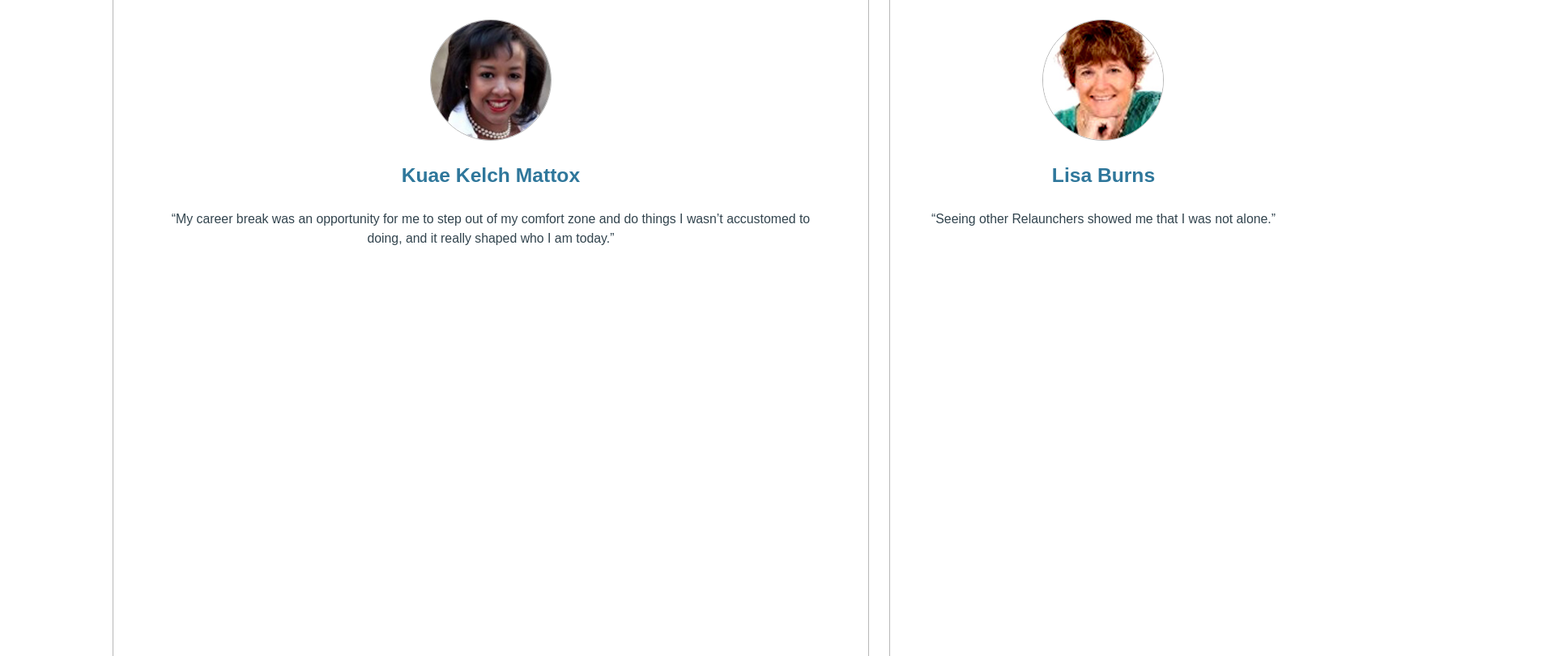
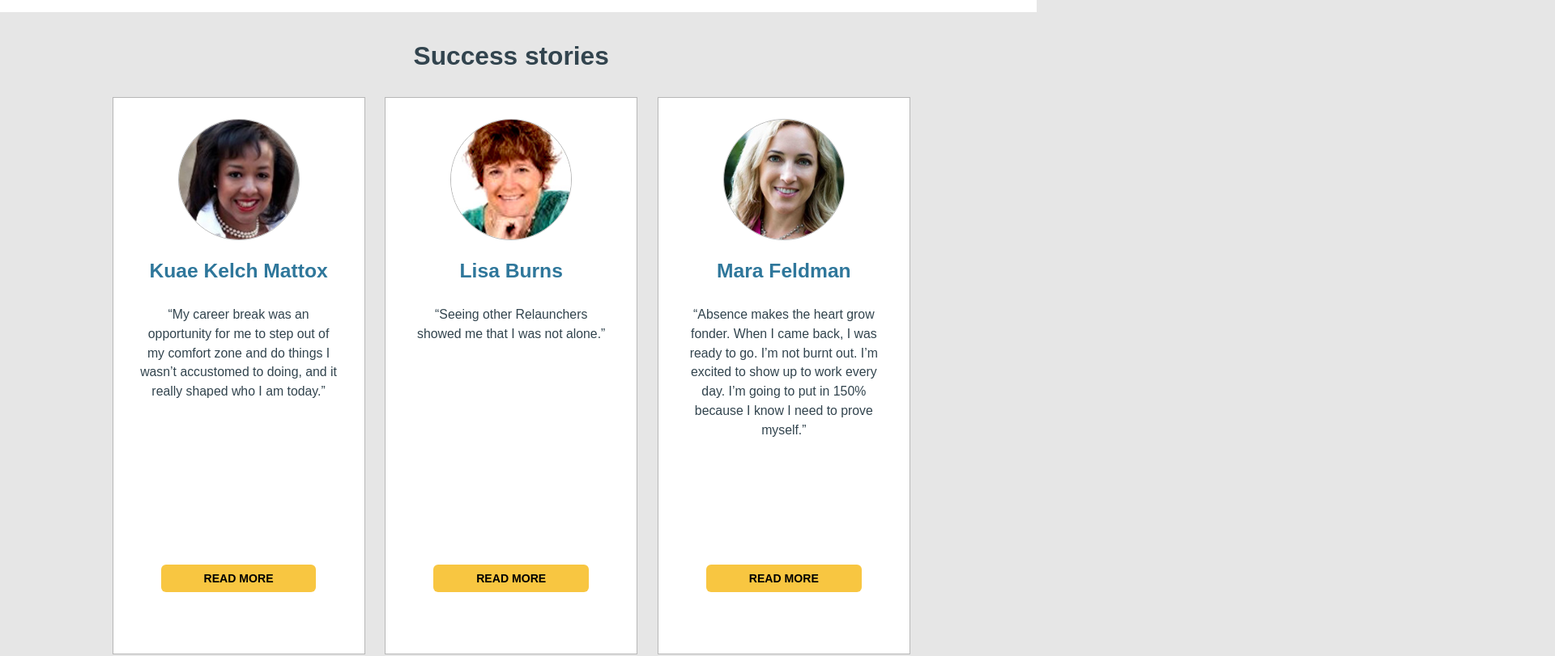
Before and after one commit to dq212/aar-irelaunch, a plain HTML site: page index.html in a window 1280 px wide. Shown: the part 2849-3660 px from the top of the page at 81% size, 1920 px wide, since content can reach past the window. Drawn offline with Linux system fonts and the light colour scheme; a web font is replaced by a local one.

Commit message:
from home

```diff
--- a/index.html
+++ b/index.html
@@ -106,50 +106,56 @@ succeed</h2>
     <section id="section-b" class="grid">
            <div class="content-wrap">
                  <h2 class="content-title">Success stories</h2>
-                 <!-- <div class="scroll-container"> -->
              <ul class="scroll-container">
                 <li>
-                    <div class="card card-row-grid">
+                    <div class="card ">
+                        <div class="card-row-grid">
                         <img class="img-circle" src="./imgs/img-1.jpg" alt="" />
                         <div class="card-content">
-                           <h3 class="card-title">Kuae Kelch Mattox</h3>
+                                <h3 class="card-title">Kuae Kelch Mattox</h3>
                                <p>“My career break was an opportunity for me to step out of my comfort zone and do things I wasn’t accustomed to doing, and it really shaped who I am today.”</p>
                         </div>
                        <div class="card-btn">
                            <a href="#" class="btn">READ MORE</a>
                        </div>
-                   </div>
+                       </div>
+                    </div>
                </li>
 
                <li>
-                  <div class="card card-row-grid">
+                  <div class="card">
+                      <div class="card-row-grid">
                       <img class="img-circle" src="./imgs/img-2.jpg" alt="" />
+
                       <div class="card-content">
-                         <h3 class="card-title">Lisa Burns</h3>
+                            <h3 class="card-title">Lisa Burns</h3>
                              <p>“Seeing other Relaunchers showed me that I was not alone.”</p>
                       </div>
                      <div class="card-btn">
                          <a href="#" class="btn">READ MORE</a>
                      </div>
+                    </div>
                  </div>
              </li>
 
              <li>
-                <div class="card card-row-grid">
+                <div class="card">
+                    <div class="card-row-grid">
                     <img class="img-circle" src="./imgs/img-3.jpg" alt="" />
                     <div class="card-content">
-                       <h3 class="card-title">Mara Feldman</h3>
+                            <h3 class="card-title">Mara Feldman</h3>
                            <p>“Absence makes the heart grow fonder. When I came back, I was ready to go. I’m not burnt out. I’m excited to show up to work every day. I’m going to put in 150% because I know I need to prove myself.”</p>
                     </div>
                    <div class="card-btn">
                        <a href="#" class="btn">READ MORE</a>
                    </div>
+                </div>
                </div>
            </li>
 
               </ul>
             </div>
-      <!-- </div>  -->
+      </div>
     </section>
     <!-- Section E -->
     <section id="section-e">
@@ -164,7 +170,9 @@ succeed</h2>
                                     This site offers additional resources, tools, videos and guidance to help you prepare for landing a new job.
                                 </p>
                             </div>
-                            <a href="#" class="btn">LEARN MORE</a>
+                            <div class="card-btn">
+                             <a href="#" class="btn">LEARN MORE</a>
+                            </div>
                         </div>
 
 
@@ -176,7 +184,9 @@ succeed</h2>
                                  <p>Are you an employer looking for top talent? Email <a href='#'>employerpledge@aarp.org</a> for more information.
                                 </p>
                             </div>
+                            <div class="card-btn">
                                <a href="#" class="btn">LEARN MORE</a>
+                            </div>
                         </div>
                  </div>
 
--- a/input.scss
+++ b/input.scss
@@ -19,15 +19,11 @@ body {
   line-height: 1.5;
   text-align: center;
   max-width: 1300px;
-  // font-size: 1.1rem;
-
   overflow-x: hidden;
 }
 
 img {
   display: block;
-  // width: 100%;
-  // max-width: 1300px;
   height: auto;
 }
 
@@ -71,6 +67,7 @@ header p {
   width: 100%;
   height: 100%;
 }
+
 .btn {
   position: relative;
   display: inline-block;
@@ -92,7 +89,11 @@ header p {
   color: #333;
 }
 
-/*Header*/
+// .card-btn {
+//   align-self: end;
+//   margin: 2em;
+// }
+
 
 // HEADER
 
@@ -150,7 +151,7 @@ header p {
   padding: 0em 1em 1em 0;
   margin: 0;
   color: #32444e;
-  background: #ffffff;
+  // background: #ffffff;
 }
 
 #section-b ul {
@@ -161,9 +162,9 @@ header p {
 
 #section-b li {
   margin-bottom: 1em;
-  background: #fff;
   color: #333;
 }
+
 
 #section-b li .card .card-title {
   color: #2f779b;
@@ -426,17 +427,22 @@ a.social-icon img {
     padding: 1em 0;
   }
 
-  #section-b ul {
-    grid-column: 2/8;
-  }
+//   #section-b .card {
+//     border: 1px #b7b7b7 solid;
+//     background:#ffffff;
+//  }
 
-  #section-b ul {
-    display: flex;
-    justify-content: space-around;
-  }
-  #section-b li {
-    width: 31%;
-  }
+#section-b ul {
+  display:flex;
+  // justify-content: space-around;
+}
+
+#section-b li {
+  width:31%;
+  background:#ffffff;
+  border: 1px #b7b7b7 solid;
+
+}
 
   #section-b h2 {
     color: #32444e;
@@ -453,32 +459,24 @@ a.social-icon img {
     font-size: 1em;
   }
 
-  li {
-    border: 1px #b7b7b7 solid;
-    display: flex;
-  }
 
-  .card-btn {
-    align-self: end;
-    margin: 2em;
-  }
 
   .card .card-title {
     margin: 0.5em;
-    align-self: start;
+    // align-self: start;
   }
 
   .card img {
     width: 150px;
     height: auto;
-    align-self: start;
+    // align-self: start;
     margin: 1.5em auto 0.5em auto;
   }
 
   .img-circle {
     border-radius: 50%;
     border: 1px #b7b7b7 solid;
-    align-self: start;
+    // align-self: start;
   }
 
   #section-b .card-content {
@@ -492,30 +490,24 @@ a.social-icon img {
 
   #section-b .scroll-container {
     display: flex;
-    align-items: center;
-
     --n: 1;
     width: 100%;
     width: calc(var(--n) * 95%);
-
-    overflow-y: hidden;
-    height: 120vw;
-    max-height: 210vh;
-
+    overflow-y: visible;
+    height:100vw;
+    // max-height: 210vh;
     // transform: translate(calc(var(--i, 0) / var(--n) * -100%));
     transform: translate(calc(var(--i, 0) / var(--n) * -100% + var(--tx, 0px)));
-
     transition: transform 0.5s ease-out;
   }
 
   #section-b .scroll-container li {
-    background: #ffffff !important;
+    // background: #ffffff !important;
     // min-width: 100%; /* needed so Firefox doesn't make img shrink to fit */
     width: 100%; /* can't take this out either as it breaks Chrome */
-    height: 100%;
+
     margin: 0.7em;
     // padding: 1em;
-    pointer-events: none;
   }
 
   .smooth {
@@ -541,6 +533,12 @@ a.social-icon img {
     margin: 0;
     font-size: 1.4em;
   }
+
+  #section-b .card-btn {
+    align-self: center;
+    margin: 2em;
+  }
+
 
   // SECTION C
 
@@ -682,14 +680,9 @@ a.social-icon img {
     padding: 1em 0.5em 1em 1em !important;
   }
 
-  #section-e #callout-1 {
+  #section-e #callout-1,   #section-e #callout-2 {
     margin: 0.75em 0.75em;
   }
-
-  #section-e #callout-2 {
-    margin: 0.75em 0.75em 0;
-  }
-
   #section-e h4 {
     color: #3b75a0;
     padding: 1em 0 0.5em 0;
@@ -722,6 +715,7 @@ a.social-icon img {
     margin: 1.5em auto;
     justify-self: end;
     align-self: end;
+
   }
 
   #callout-img-1 {
@@ -739,6 +733,10 @@ a.social-icon img {
   .callout p {
     padding: 0 1em;
   }
+  #section-e .card-btn {
+    margin:1em;
+  }
+
 }
 
 // *************************************************************
@@ -810,6 +808,7 @@ a.social-icon img {
   .grid {
     display: grid;
     grid-template-columns: 10% repeat(6, minmax(auto, 25em)) 10%;
+    // grid-template-rows: 1fr;
   }
 
   .grid-logos {
@@ -862,8 +861,8 @@ a.social-icon img {
   }
 
   .card-row-grid {
-    display: grid;
-    grid-template-rows: 190px auto auto;
+    display:grid;
+    grid-template-rows:  1fr repeat(1, minmax(auto, 18em)) 1fr;
   }
 
   .footer-grid {
@@ -938,7 +937,7 @@ a.social-icon img {
     padding: 1em 0 2em 0;
   }
 
-  .content-wrap {
+  #section-a .content-wrap {
     grid-column: 2/8;
     align-self: center;
   }
@@ -965,66 +964,85 @@ a.social-icon img {
 
   // SECTION B
 
-  #section-b ul {
-    grid-column: 2/8;
+  #section-b .content-title {
+   padding:1em 0 0.5em 0;
+
   }
 
+  #section-b .content-wrap {
+      grid-column: 2/8;
+      align-self: start;
+
+  }
+  #section-b .scroll-container {
+    --n: 0;
+    width: 100%;
+    // overflow-y: hidden;
+    height: 100%;
+    // transform: translate(calc(var(--i, 0) / var(--n) * -100%));
+    transform: none;
+    transition: 0 0 0 0;
+    margin:0 0 2em 0;
+  }
+
+  .smooth {
+    transition: none;
+  }
+
+  /////////////
+
   #section-b ul {
-    display: flex;
+    display:flex;
     justify-content: space-around;
   }
+
   #section-b li {
-    width: 31%;
+    width:31%;
+    background:#ffffff;
+    border: 1px #b7b7b7 solid;
+
   }
 
-  #section-b h2 {
-    color: #32444e;
-    font-family: ff-dagny-web-pro, sans-serif;
-    font-weight: 700;
-    padding: 0em 0 1em 0;
-  }
 
-  #section-b h3 {
-    color: #2f779b;
-    font-family: ff-dagny-web-pro, sans-serif;
-    font-weight: 700;
-  }
 
-  li {
-    border: 1px #b7b7b7 solid;
-    display: flex;
-  }
+//   #section-b .card {
+//     border: 1px #b7b7b7 solid;
+//     background:#ffffff;
 
-  .card-btn {
-    align-self: end;
+
+
+//  }
+
+
+ #section-b .card-btn {
+    align-self: center;
     margin: 2em;
   }
 
-  .card .card-title {
-    margin: 0.5em;
-    align-self: start;
-  }
 
-  .card img {
+  #section-b .card img {
     width: 150px;
     height: auto;
-    align-self: start;
+    // align-self:start;
     margin: 1.5em auto 0.5em auto;
   }
 
   .img-circle {
     border-radius: 50%;
     border: 1px #b7b7b7 solid;
-    align-self: start;
   }
 
   #section-b .card-content {
-    padding: 0 2em 0 2em;
+    padding: 0 1em 0 1em;
+    // align-self: start;
   }
 
   #section-b .card-content p {
     padding: 0 1em;
+    margin:0;
   }
+
+
 
   #section-b h2 {
     color: #32444e;
@@ -1046,7 +1064,17 @@ a.social-icon img {
     font-size: 1.4em;
   }
 
+  // #section-b .card-btn {
+  //   align-self:end;
+  // }
+
   // SECTION C
+
+  #section-c .content-wrap {
+    grid-column: 2/8;
+    align-self: center;
+  }
+
 
   #badge {
     width: 130px;
@@ -1118,14 +1146,23 @@ a.social-icon img {
 
   // SECTION D
 
-  #section-d h2,
-  #section-d h3 {
+  #section-d h2 {
     color: #32444e;
     font-family: ff-dagny-web-pro, sans-serif;
     font-weight: 700;
-    line-height: 1.4em;
-    padding: 0.5em 0 1em 0;
-    margin: 0;
+    padding: 0em 0 0.25em 0;
+    font-size: 1.8em;
+  }
+
+  #section-d h3 {
+    color: #2f779b;
+    font-family: ff-dagny-web-pro, sans-serif;
+    font-weight: 700;
+    font-size: 1.4em;
+  }
+
+  #section-d p {
+    font-size: 1em;
   }
 
   // SECTION E
@@ -1135,7 +1172,7 @@ a.social-icon img {
     margin: 0 auto;
   }
 
-  #section-e h2 {
+  #section-e h2.content-title {
     color: #32444e;
     font-family: ff-dagny-web-pro, sans-serif;
     font-weight: 700;
@@ -1154,21 +1191,16 @@ a.social-icon img {
     margin: 0;
     font-size: 1.4em;
   }
+
   #section-e h4 {
     color: #3b75a0;
     padding: 1em 0 0.5em 0;
     margin: 0;
+    font-size:1.4em;
+
   }
 
-  #section-e.content-title:first-child {
-    padding: 0em;
-  }
 
-  #section-e .callout {
-    background: #ffffff;
-    padding: 2em 0 0 0;
-    border: 1px #b7b7b7 solid;
-  }
 
   #section-e .btn {
     position: relative;
@@ -1186,6 +1218,10 @@ a.social-icon img {
     margin: 1.5em auto;
     justify-self: end;
     align-self: end;
+
+  }
+  #section-e .card-btn {
+    margin:1em;
   }
 
   #callout-img-1 {
@@ -1200,7 +1236,8 @@ a.social-icon img {
     margin: 0 auto;
   }
 
-  .callout p {
+  #callout-1 p, #callout-2 p {
     padding: 0 1em;
+    font-size:1em;
   }
 }
```
Also changed, not shown: output.css, 1 other file.
